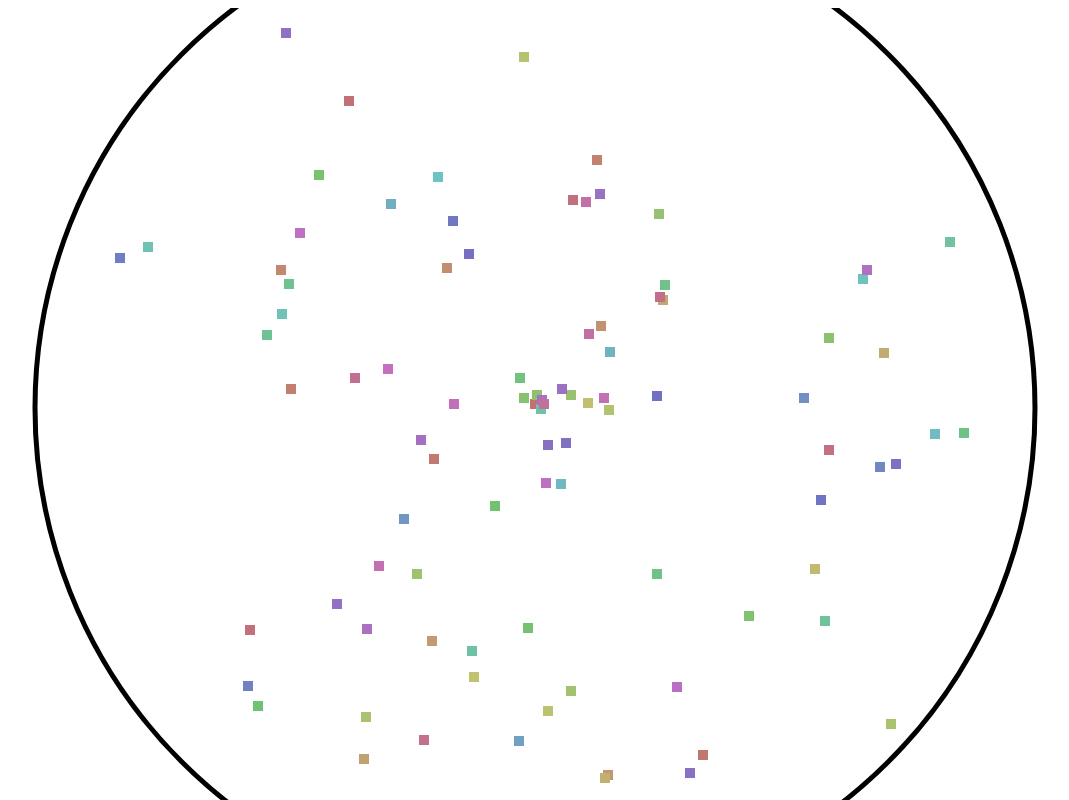
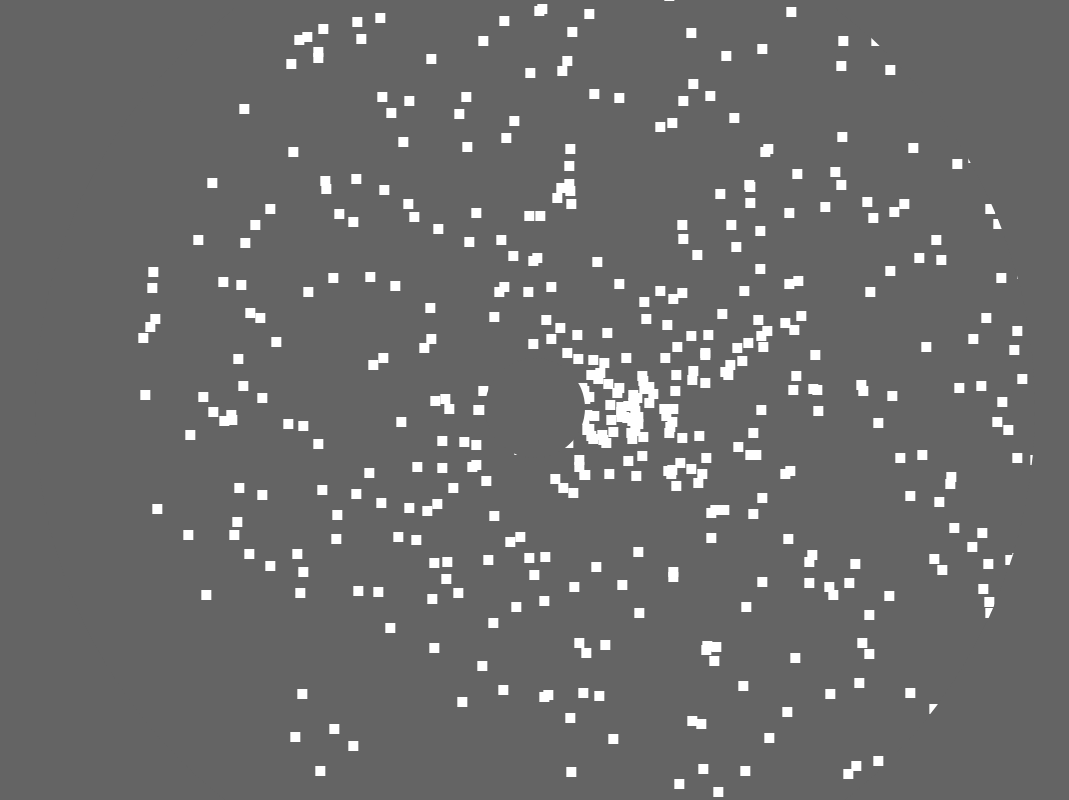
Before and after one commit to hejtmy/fgu-optic-flow-js, a plain HTML site: page index-animjs.html in a window 1280 px wide. Shown: the whole page, without its empty margins (113-1182 px from the left). Drawn offline with Linux system fonts and the light colour scheme.

Commit message:
Adds proper svg to display the stars

```diff
--- a/animejs/stars.js
+++ b/animejs/stars.js
@@ -1,19 +1,21 @@
-var numberOfEls = 100;
-var duration = 10000;
-const speed = 10;
+var numberOfEls = 500;
+const speed = 1000;
 const radius = 500;
 const starSize = 10;
+let sizeVar = ["5px", "25px"];
 var midScreenX = window.innerWidth / 2;
 var midScreenY = window.innerHeight / 2;
 var oldradius = Math.sqrt(midScreenX * midScreenX + midScreenY * midScreenY);
 var stars = document.getElementById('stars');
 
+prepareStars = function(){
+    let elements = [];
     for (var i = 0; i < numberOfEls; i++) {
         var hue = Math.round(360 / numberOfEls * i);
         var angle = Math.random() * Math.PI * 2;
         var el = document.createElement('div');
         el.classList.add('particle', 'star');
-    el.style.backgroundColor = 'hsl(' + hue + ', 40%, 60%)';
+        el.style.backgroundColor = 'white';
         el.style.width = starSize + 'px';
         el.style.height = starSize + 'px';
         var angle = Math.random()*Math.PI*2;
@@ -22,23 +24,28 @@ for (var i = 0; i < numberOfEls; i++) {
         y = Math.sin(angle)*dist + midScreenY + 'px';
         el.style.left = x;
         el.style.bottom = y;
+        elements.push(el);
         stars.appendChild(el);
     }
+    return elements;
+}
 
+randomMovement = function(elements){
+    for(var i = 0; i < elements.length; i++){
         anime({
-        targets: 'asd',
-        width: ['1px', '10px'],
-        height: ['1px', '10px'],
-        left: [midScreenX + 'px', Math.cos(angle) * oldradius + midScreenX + 'px'],
-        top: [midScreenY + 'px', Math.sin(angle) * oldradius + midScreenY + 'px'],
-        delay: (duration / numberOfEls) * i,
-        duration: duration,
-        easing: 'easeInExpo',
+            targets: elements[i],
+            translateX: 100,
+            duration: speed,
+            easing: 'linear',
             loop: true
         });
+    }
+}
 
 
-createCircle = function(x, y, radius){
+createCircle = function(x, y, radius, fill = "#646464"){
+    let svgContainer = document.createElement('div');
+    svgContainer.style.cssText = 'position:absolute';
     let svg = document.createElementNS('http://www.w3.org/2000/svg', 'svg');
     let circ = document.createElementNS('http://www.w3.org/2000/svg', 'circle');
 
@@ -49,11 +56,57 @@ createCircle = function(x, y, radius){
     circ.setAttribute('r', radius);
     circ.setAttribute('stroke', 'black');
     circ.setAttribute('stroke-width', 5);
-    circ.setAttribute('fill', 'white');
+    circ.setAttribute('fill', fill);
+    svgContainer.appendChild(svg);
     svg.appendChild(circ);
-    return svg;
+    return svgContainer;
 }
 
-stars.appendChild(createCircle(midScreenX, midScreenY, radius));
+createBackground = function(x, y, radius, fill = '#646464'){
+    let svgContainer = document.createElement('div');
+    svgContainer.style.cssText = 'position:absolute';
+    let svg = document.createElementNS('http://www.w3.org/2000/svg', 'svg');
+    let defs = document.createElementNS('http://www.w3.org/2000/svg', 'defs');
+    let mask = document.createElementNS('http://www.w3.org/2000/svg', 'mask');
+    let rect = document.createElementNS('http://www.w3.org/2000/svg', 'rect');
+    let maskRect = document.createElementNS('http://www.w3.org/2000/svg', 'rect');
+    let maskCirc = document.createElementNS('http://www.w3.org/2000/svg', 'circle');
+    let circSmall = document.createElementNS('http://www.w3.org/2000/svg', 'circle');
 
-document.getElementById('stars').appendChild(fragment);
+    svg.setAttribute('width', window.innerWidth);
+    svg.setAttribute('height', window.innerHeight);
+    mask.setAttribute('id', 'hole');
+
+    rect.setAttribute('mask', 'url(#hole)');
+    rect.setAttribute('fill', '#646464');
+    rect.setAttribute('width', '100%');
+    rect.setAttribute('height', '100%');
+
+    maskRect.setAttribute('fill', 'white');
+    maskRect.setAttribute('width', '100%');
+    maskRect.setAttribute('height', '100%');
+
+    maskCirc.setAttribute('cx', x);
+    maskCirc.setAttribute('cy', y);
+    maskCirc.setAttribute('r', radius);
+    maskCirc.setAttribute('fill', 'black');
+
+    circSmall.setAttribute('cx', x);
+    circSmall.setAttribute('cy', y);
+    circSmall.setAttribute('r', '50px');
+    circSmall.setAttribute('fill', '#646464');
+
+    svgContainer.appendChild(svg);
+    svg.appendChild(defs);
+    defs.appendChild(mask);
+    mask.appendChild(maskRect);
+    mask.appendChild(maskCirc);
+    svg.appendChild(rect);
+    svg.appendChild(circSmall);
+    return svgContainer;
+}
+
+let elements = prepareStars();
+randomMovement(elements);
+//stars.appendChild(createCircle(midScreenX, midScreenY, 100));
+stars.appendChild(createBackground(midScreenX, midScreenY, radius));
--- a/animejs/style.css
+++ b/animejs/style.css
@@ -3,6 +3,7 @@ body {
     position: absolute;
     width: 100%;
     height: 100%;
+    background-color: #646464;
 }
 .wrapper {
     position: absolute;
```
Also changed, not shown: index-animjs.html (+0 -1 lines). Lines whose indentation alone changed are shown as unchanged.
